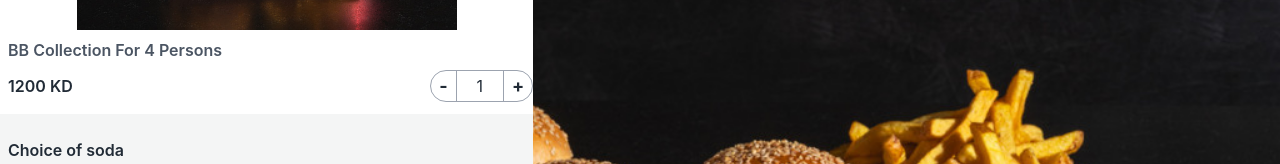
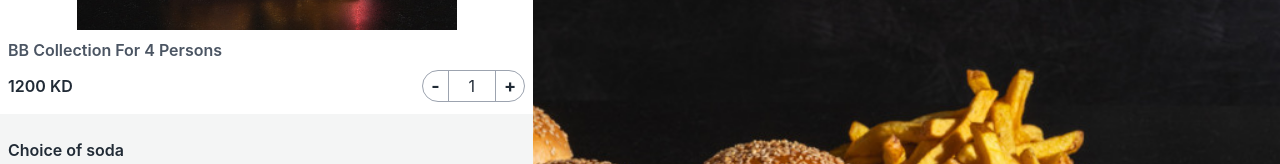
Before and after one commit to abdualRehman/burgerboutique, a Next.js app: page /product/combo-meal/item in a window 1280 px wide. Shown: the part 291-455 px from the top of the page. Built offline with nearby package versions, Linux system fonts and the light colour scheme; no server answers.

Commit message:
item quantity fix

```diff
--- a/components/ItemQuantity.js
+++ b/components/ItemQuantity.js
@@ -2,7 +2,7 @@ import React from "react";
 
 const ItemQuantity = () => {
   return (
-    <div className="pl-2 pb-3 flex items-center justify-between">
+    <div className="pl-2 pr-2 pb-3 flex items-center justify-between">
       <span className="font-semibold">1200 KD</span>
       <div className="flex border rounded-full h-8 border-gray-400 items-center max-h-max">
         <div className="p-2 border-r text-lg justify-center font-bold h-8 flex items-center border-gray-400 ">
--- a/pages/index.js
+++ b/pages/index.js
@@ -142,6 +142,7 @@ export default function Home() {
               Choose Location
             </Typography>
             <Typography
+              onClick={() => router.push("/select/branch")}
               variant="body2"
               fontSize={"12px"}
               width={"20px"}
@@ -166,7 +167,7 @@ export default function Home() {
           <Box flex={1} display={"flex"} alignItems={"center"} gap={3.5}>
             <AccessTimeOutlinedIcon style={{ color: "#adadad" }} />
             <Typography variant="body2" color="#adadad">
-              Earliest Arival
+              Earliest Arrival
             </Typography>
           </Box>
           <Box
```
